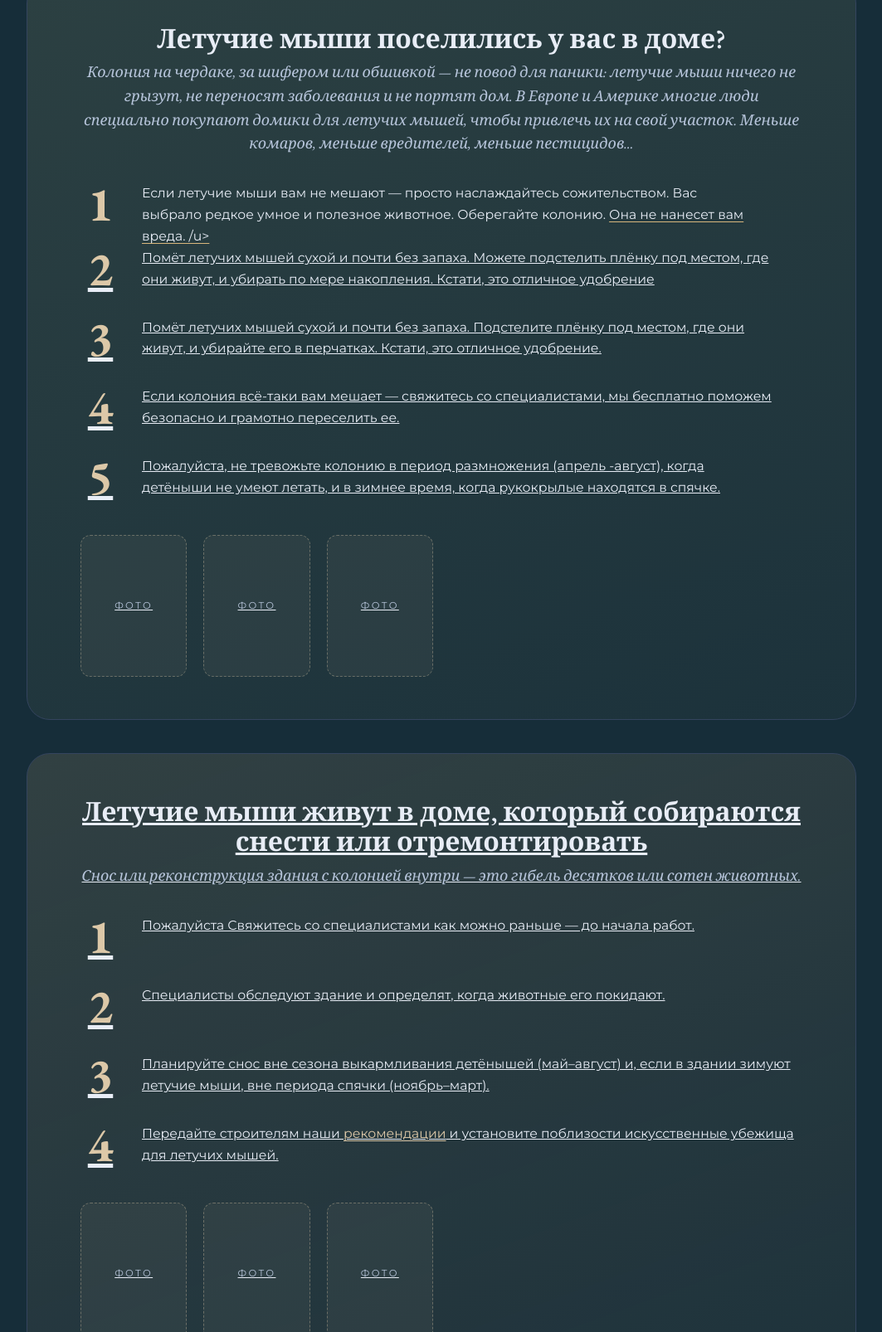
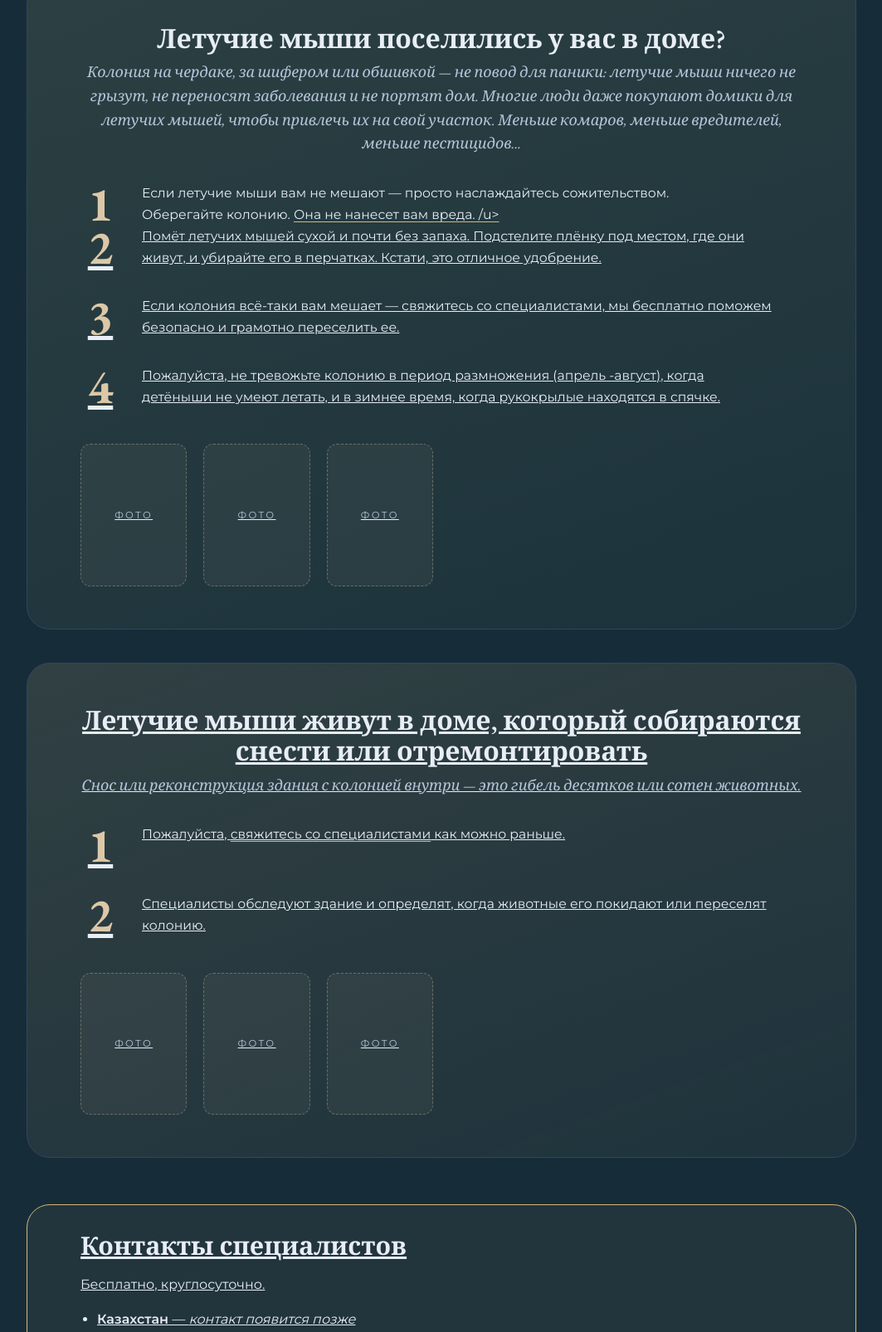
Before and after one commit to BatsofCentralAsia/website, a plain HTML site: page help.html in a window 1280 px wide. Shown: the part 3767-5373 px from the top of the page at 83% size, without its empty margins (108-1171 px from the left). Drawn offline with nearby package versions, Linux system fonts and the light colour scheme.

Commit message:
Update help.html

```diff
--- a/help.html
+++ b/help.html
@@ -100,7 +100,7 @@
           <li class="help-step">
             <span class="help-step__num" aria-hidden="true">3</span>
             <p><span class="visually-hidden">Шаг 3. </span>В неидеальной ситуации (которые обычно и случаются), например, если вы находитесь далеко от города и нет возможности помочь.
-Найдите что-то что может защитить ваши руки (вместо перчаток - кофта, платок) или даже картонка, посадите летучую мышь в темное и прохладное место (например, на ствол дерева), сделайте фото и сообщите нам координаты. </p>
+Найдите что-то что может защитить ваши руки или даже картонка, посадите летучую мышь в темное и прохладное место (например, на ствол дерева), сделайте фото и сообщите нам координаты. </p>
           </li>
           <li class="help-step">
             <span class="help-step__num" aria-hidden="true">4</span>
@@ -117,29 +117,26 @@
       </section>
       <section class="help-block help-block--house" id="house" aria-labelledby="house-title">
         <h2 class="help-block__title" id="house-title">Летучие мыши поселились у вас в доме?</h2>
-        <p class="help-block__intro">Колония на чердаке, за шифером или обшивкой — не повод для паники: летучие мыши ничего не грызут, не переносят заболевания и не портят дом. В Европе и Америке многие люди специально покупают домики для летучих мышей, чтобы привлечь их на свой участок. Меньше комаров, меньше вредителей, меньше пестицидов...</p>
+        <p class="help-block__intro">Колония на чердаке, за шифером или обшивкой — не повод для паники: летучие мыши ничего не грызут, не переносят заболевания и не портят дом. Многие люди даже покупают домики для летучих мышей, чтобы привлечь их на свой участок. Меньше комаров, меньше вредителей, меньше пестицидов...</p>
         <div class="help-block__body">
           <ol class="help-steps">
           <li class="help-step">
             <span class="help-step__num" aria-hidden="true">1</span>
-            <p><span class="visually-hidden">Шаг 1. </span>Если летучие мыши вам не мешают — просто наслаждайтесь сожительством. Вас выбрало редкое умное и полезное животное. Оберегайте колонию. <u>Она не нанесет вам вреда. /u></p>
+            <p><span class="visually-hidden">Шаг 1. </span>Если летучие мыши вам не мешают — просто наслаждайтесь сожительством. Оберегайте колонию. <u>Она не нанесет вам вреда. /u></p>
           </li>
           <li class="help-step">
             <span class="help-step__num" aria-hidden="true">2</span>
-            <p><span class="visually-hidden">Шаг 2. </span>Помёт летучих мышей сухой и почти без запаха. Можете подстелить плёнку под местом, где они живут, и убирать по мере накопления. Кстати, это отличное удобрение</p>
+            <p><span class="visually-hidden">Шаг 2. </span>Помёт летучих мышей сухой и почти без запаха. Подстелите плёнку под местом, где они живут, и убирайте его в перчатках. Кстати, это отличное удобрение.</p>
           </li>
           <li class="help-step">
             <span class="help-step__num" aria-hidden="true">3</span>
-            <p><span class="visually-hidden">Шаг 3. </span>Помёт летучих мышей сухой и почти без запаха. Подстелите плёнку под местом, где они живут, и убирайте его в перчатках. Кстати, это отличное удобрение.</p>
+            <p><span class="visually-hidden">Шаг 3. </span>Если колония всё-таки вам мешает — свяжитесь со специалистами, мы бесплатно поможем безопасно и грамотно переселить ее.</p>
           </li>
           <li class="help-step">
             <span class="help-step__num" aria-hidden="true">4</span>
-            <p><span class="visually-hidden">Шаг 4. </span>Если колония всё-таки вам мешает — свяжитесь со специалистами, мы бесплатно поможем безопасно и грамотно переселить ее.</p>
+            <p><span class="visually-hidden">Шаг 4. </span>Пожалуйста, не тревожьте колонию в период размножения (апрель -август), когда детёныши не умеют летать, и в зимнее время, когда рукокрылые находятся в спячке.</p>
           </li>
-		  <li class="help-step">
-            <span class="help-step__num" aria-hidden="true">5</span>
-            <p><span class="visually-hidden">Шаг 5. </span>Пожалуйста, не тревожьте колонию в период размножения (апрель -август), когда детёныши не умеют летать, и в зимнее время, когда рукокрылые находятся в спячке.</p>
-          </li>
+
           </ol>
         </div>
         <!-- TODO: заменить заглушки фотографиями — внутрь figure.photo-slot вместо span положить img с alt -->
@@ -156,21 +153,13 @@
           <ol class="help-steps">
           <li class="help-step">
             <span class="help-step__num" aria-hidden="true">1</span>
-            <p><span class="visually-hidden">Шаг 1. </span>Пожалуйста Свяжитесь со специалистами как можно раньше — до начала работ.</p>
+            <p><span class="visually-hidden">Шаг 1. </span>Пожалуйста, <u>свяжитесь со специалистами</u> как можно раньше.</p>
           </li>
           <li class="help-step">
             <span class="help-step__num" aria-hidden="true">2</span>
-            <p><span class="visually-hidden">Шаг 2. </span>Специалисты обследуют здание и определят, когда животные его покидают.</p>
+            <p><span class="visually-hidden">Шаг 2. </span>Специалисты обследуют здание и определят, когда животные его покидают или переселят колонию.</p>
           </li>
-          <li class="help-step">
-            <span class="help-step__num" aria-hidden="true">3</span>
-            <p><span class="visually-hidden">Шаг 3. </span>Планируйте снос вне сезона выкармливания детёнышей (май–август) и, если в здании зимуют летучие мыши, вне периода спячки (ноябрь–март).</p>
-          </li>
-          <li class="help-step">
-            <span class="help-step__num" aria-hidden="true">4</span>
-            <p><span class="visually-hidden">Шаг 4. </span>Передайте строителям наши <a href="materials/builders.html">рекомендации</a> и установите поблизости искусственные убежища для летучих мышей.</p>
-          </li>
-          </ol>
+                    </ol>
         </div>
         <!-- TODO: заменить заглушки фотографиями — внутрь figure.photo-slot вместо span положить img с alt -->
         <div class="photo-strip">
```
